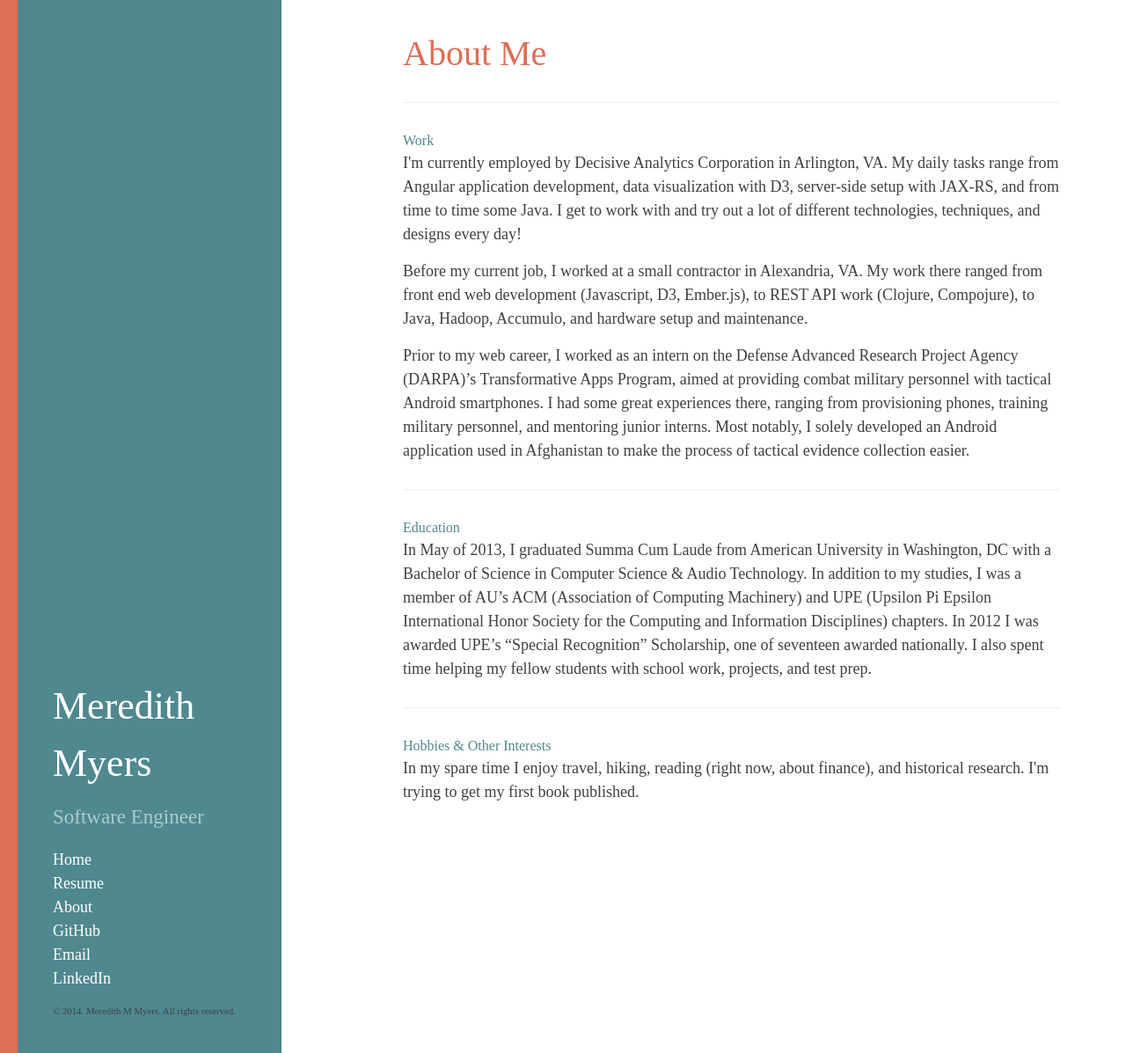
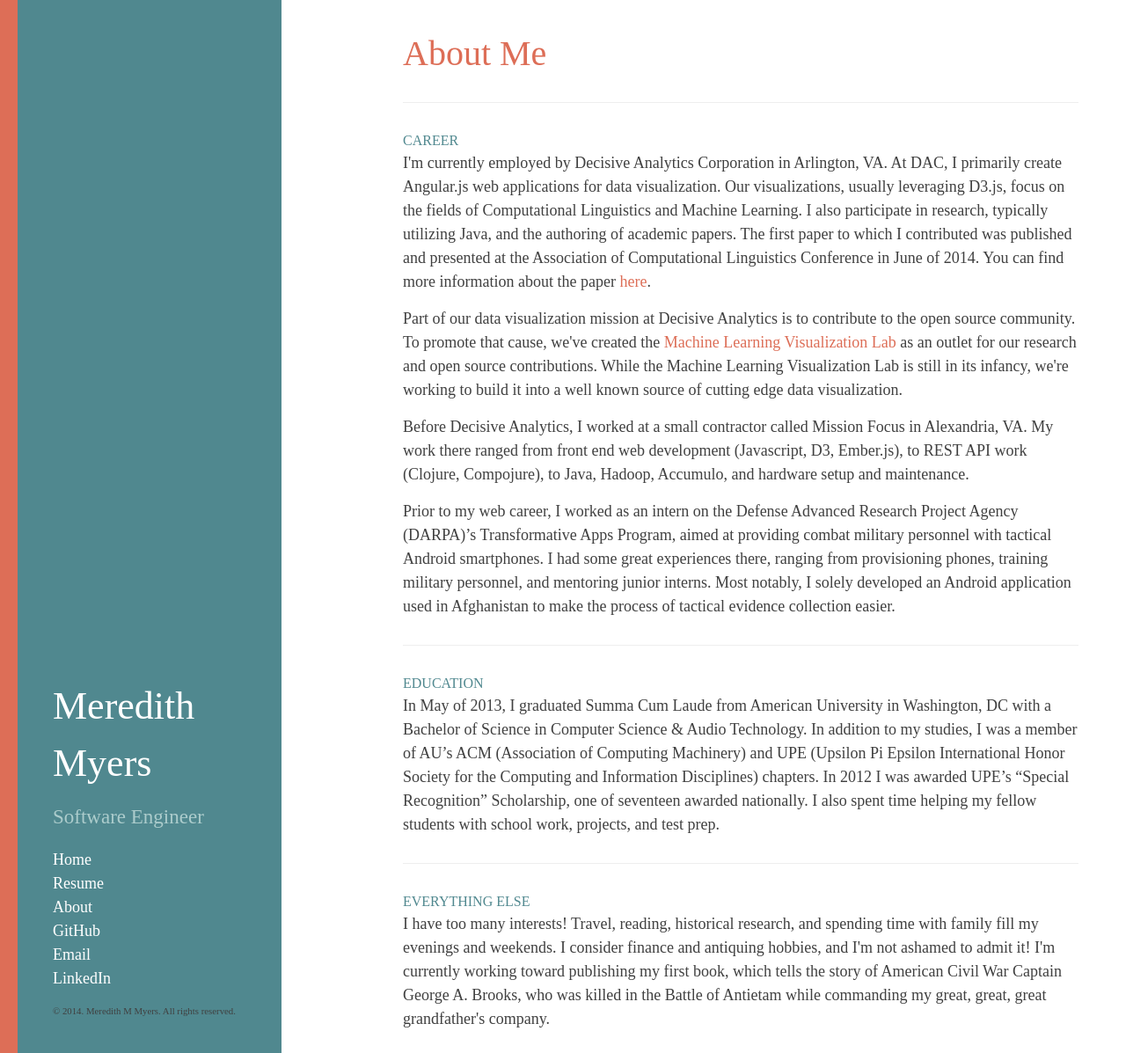
Before and after one commit to benjmyers/benjmyers.github.io, a Jekyll site: the page built from about/index.html, in a window 1280 px wide and 1197 px high. Shown: the whole window at 88% size. Built offline with Jekyll 4.4.1, drawn with Linux system fonts in a browser that asks for light colours; some web fonts are replaced; Markdown is read by kramdown in place of the engine named in the settings.

Commit message:
Add resume and update about me

```diff
--- a/about/index.html
+++ b/about/index.html
@@ -7,23 +7,25 @@ layout: default
     <h1>About Me</h1>
     <hr>
     <div class="post-header">
-        Work
+        CAREER
     </div>
-    <p>I'm currently employed by Decisive Analytics Corporation in Arlington, VA. My daily tasks range from Angular application development, data visualization with D3, server-side setup with JAX-RS, and from time to time some Java. I get to work with and try out a lot of different technologies, techniques, and designs every day!</p>
+    <p>I'm currently employed by Decisive Analytics Corporation in Arlington, VA. At DAC, I primarily create Angular.js web applications for data visualization. Our visualizations, usually leveraging D3.js, focus on the fields of Computational Linguistics and Machine Learning. I also participate in research, typically utilizing Java, and the authoring of academic papers. The first paper to which I contributed was published and presented at the Association of Computational Linguistics Conference in June of 2014. You can find more information about the paper <a href="http://mlvl.github.io/Hierarchie/#/about">here</a>.</p>
 
-    <p>Before my current job, I worked at a small contractor in Alexandria, VA. My work there ranged from front end web development (Javascript, D3, Ember.js), to REST API work (Clojure, Compojure), to Java, Hadoop, Accumulo, and hardware setup and maintenance.</p>
+    <p>Part of our data visualization mission at Decisive Analytics is to contribute to the open source community. To promote that cause, we've created the <a href="https://mlvl.github.io">Machine Learning Visualization Lab</a> as an outlet for our research and open source contributions. While the Machine Learning Visualization Lab is still in its infancy, we're working to build it into a well known source of cutting edge data visualization.</p>
+
+    <p>Before Decisive Analytics, I worked at a small contractor called Mission Focus in Alexandria, VA. My work there ranged from front end web development (Javascript, D3, Ember.js), to REST API work (Clojure, Compojure), to Java, Hadoop, Accumulo, and hardware setup and maintenance.</p>
 
     <p>Prior to my web career, I worked as an intern on the Defense Advanced Research Project Agency (DARPA)’s Transformative Apps Program, aimed at providing combat military personnel with tactical Android smartphones. I had some great experiences there, ranging from provisioning phones, training military personnel, and mentoring junior interns. Most notably, I solely developed an Android application used in Afghanistan to make the process of tactical evidence collection easier.</p>
 
     <hr>
     <div class="post-header">
-        Education
+        EDUCATION
     </div>
     <p>In May of 2013, I graduated Summa Cum Laude from American University in Washington, DC with a Bachelor of Science in Computer Science & Audio Technology. In addition to my studies, I was a member of AU’s ACM (Association of Computing Machinery) and UPE (Upsilon Pi Epsilon International Honor Society for the Computing and Information Disciplines) chapters. In 2012 I was awarded UPE’s “Special Recognition” Scholarship, one of seventeen awarded nationally. I also spent time helping my fellow students with school work, projects, and test prep.</p>
 
     <hr>
     <div class="post-header">
-        Hobbies & Other Interests
+        EVERYTHING ELSE
     </div>
-    <p>In my spare time I enjoy travel, hiking, reading (right now, about finance), and historical research. I'm trying to get my first book published.</p>
+    <p>I have too many interests! Travel, reading, historical research, and spending time with family fill my evenings and weekends. I consider finance and antiquing hobbies, and I'm not ashamed to admit it! I'm currently working toward publishing my first book, which tells the story of American Civil War Captain George A. Brooks, who was killed in the Battle of Antietam while commanding my great, great, great grandfather's company.</p>
 </div>
--- a/public/css/hyde.css
+++ b/public/css/hyde.css
@@ -255,6 +255,8 @@ a:hover {
 
 /* Single post */
 .post {
+  width: 100%;
+  height: 100%;
   margin-top: 10px;
   margin-bottom: 10px;
   display: inline-block;
@@ -305,6 +307,11 @@ a:hover {
   color: #9a9a9a;
 }
 
+.resume {
+  height: 100%;
+  width: 100%;
+  min-height: 700px;
+}
 
 /* Error pages (404)
 -------------------------------------------------- */
```
Also changed, not shown: resume/index.html (+4 -6 lines), 1 other file.
